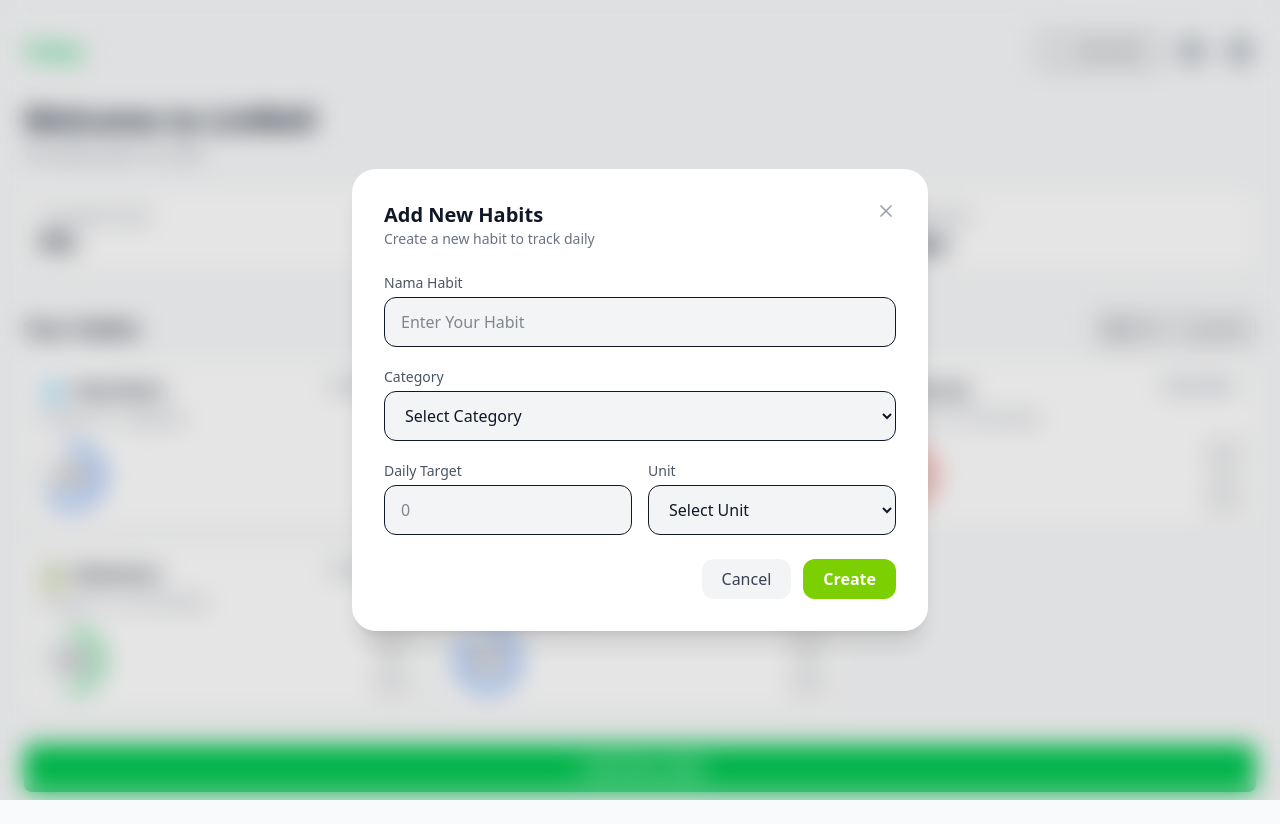
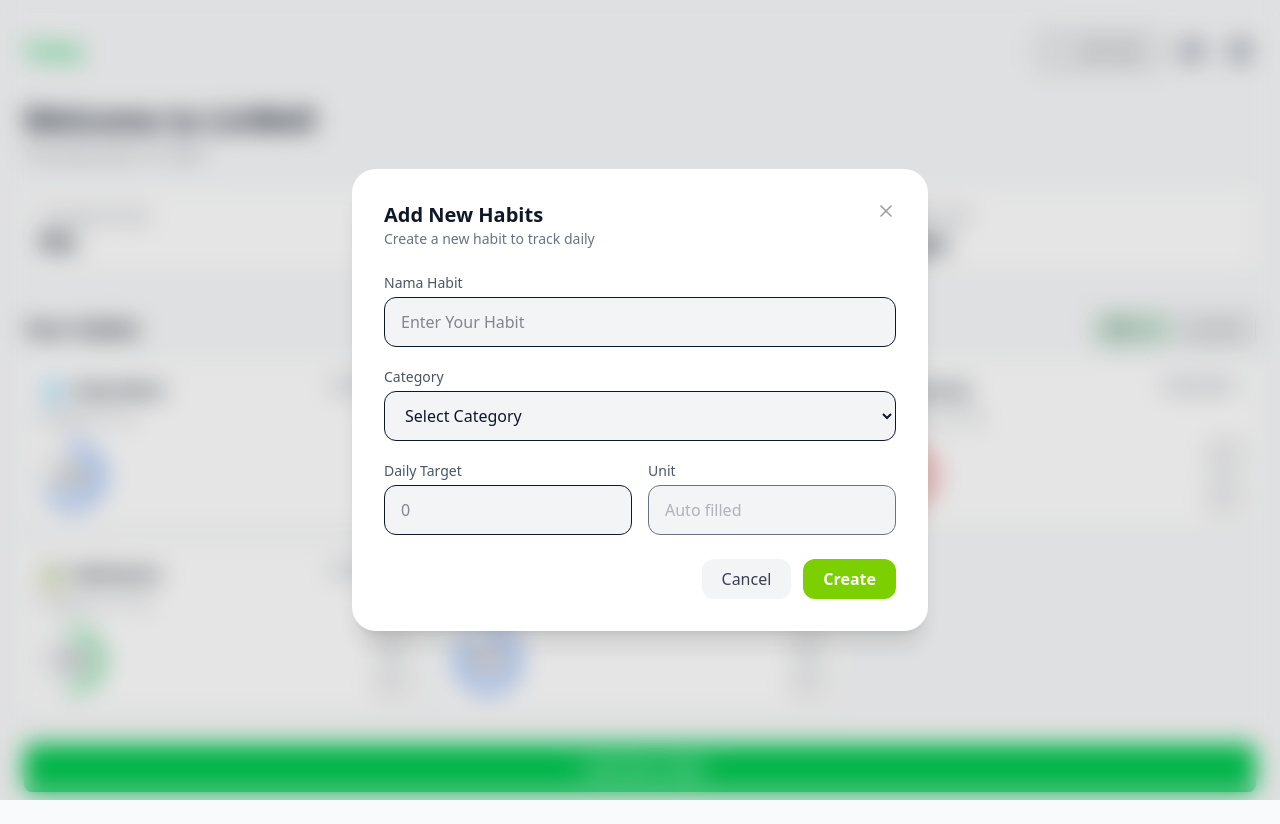
Before and after one commit to DyandraWI/LivWell-ClientSide, a React (Vite) app in the folder client/: page /dashboard in a window 1280 px wide. Both pictures are taken after a click on the button "Add Habit". Built offline with nearby package versions, Linux system fonts and the light colour scheme.

Commit message:
Add Category Habits with unit Auto Filled and New Feature Stats

```diff
--- a/client/package.json
+++ b/client/package.json
@@ -19,6 +19,7 @@
     "react-hot-toast": "^2.5.2",
     "react-icons": "^5.5.0",
     "react-router-dom": "^7.4.1",
+    "recharts": "^2.15.2",
     "tailwindcss": "^4.0.17"
   },
   "devDependencies": {
--- a/client/src/components/dashboard/AddHabitModal.jsx
+++ b/client/src/components/dashboard/AddHabitModal.jsx
@@ -8,6 +8,27 @@ const AddHabitModal = ({ isOpen, onClose, onSave }) => {
   const [target, setTarget] = useState('');
   const [unit, setUnit] = useState('');
 
+  const handleCategoryChange = (value) => {
+    setCategory(value);
+    // Set unit automatically based on category
+    switch (value) {
+      case 'health':
+        setUnit('glasses');
+        break;
+      case 'sleep':
+        setUnit('hours');
+        break;
+      case 'exercise':
+        setUnit('minutes');
+        break;
+      case 'meditation':
+        setUnit('minutes');
+        break;
+      default:
+        setUnit('');
+    }
+  };
+
   const handleSubmit = (e) => {
     e.preventDefault();
 
@@ -15,7 +36,16 @@ const AddHabitModal = ({ isOpen, onClose, onSave }) => {
 
     const newHabit = {
       name,
-      icon: category === 'health' ? '💧' : category === 'sleep' ? '🌙' : category === 'exercise' ? '🏋️' : null,
+      icon:
+        category === 'health'
+          ? '💧'
+          : category === 'sleep'
+          ? '🌙'
+          : category === 'exercise'
+          ? '🏋️'
+          : category === 'meditation'
+          ? '🧘‍♂️'
+          : null,
       progress: 0,
       goal: `${target} ${unit}`,
       current: '0',
@@ -37,7 +67,12 @@ const AddHabitModal = ({ isOpen, onClose, onSave }) => {
         <div className="fixed inset-0 z-50 flex items-center justify-center backdrop-blur-md">
           <div className="absolute inset-0 bg-black/10" onClick={onClose}></div>
 
-          <motion.div initial={{ opacity: 0, y: 40 }} animate={{ opacity: 1, y: 0 }} exit={{ opacity: 0, y: 40 }} className="relative z-50 bg-white p-8 rounded-3xl shadow-xl w-full max-w-xl">
+          <motion.div
+            initial={{ opacity: 0, y: 40 }}
+            animate={{ opacity: 1, y: 0 }}
+            exit={{ opacity: 0, y: 40 }}
+            className="relative z-50 bg-white p-8 rounded-3xl shadow-xl w-full max-w-xl"
+          >
             <div className="flex justify-between items-start mb-6">
               <div>
                 <h2 className="text-xl font-semibold">Add New Habits</h2>
@@ -51,40 +86,66 @@ const AddHabitModal = ({ isOpen, onClose, onSave }) => {
             <form className="space-y-5" onSubmit={handleSubmit}>
               <div>
                 <label className="block text-sm text-gray-600 mb-1">Nama Habit</label>
-                <input type="text" value={name} onChange={(e) => setName(e.target.value)} placeholder="Enter Your Habit" className="w-full px-4 py-3 border rounded-xl bg-gray-100 focus:outline-none focus:ring-2 focus:ring-blue-400" />
+                <input
+                  type="text"
+                  value={name}
+                  onChange={(e) => setName(e.target.value)}
+                  placeholder="Enter Your Habit"
+                  className="w-full px-4 py-3 border rounded-xl bg-gray-100 focus:outline-none focus:ring-2 focus:ring-blue-400"
+                />
               </div>
 
               <div>
                 <label className="block text-sm text-gray-600 mb-1">Category</label>
-                <select value={category} onChange={(e) => setCategory(e.target.value)} className="w-full px-4 py-3 border rounded-xl bg-gray-100 focus:outline-none">
+                <select
+                  value={category}
+                  onChange={(e) => handleCategoryChange(e.target.value)}
+                  className="w-full px-4 py-3 border rounded-xl bg-gray-100 focus:outline-none"
+                >
                   <option value="">Select Category</option>
                   <option value="health">Water</option>
                   <option value="sleep">Sleep</option>
                   <option value="exercise">Exercise</option>
+                  <option value="meditation">Meditation</option>
                 </select>
               </div>
 
               <div className="grid grid-cols-2 gap-4">
                 <div>
                   <label className="block text-sm text-gray-600 mb-1">Daily Target</label>
-                  <input type="number" value={target} onChange={(e) => setTarget(e.target.value)} className="w-full px-4 py-3 border rounded-xl bg-gray-100 focus:outline-none" placeholder="0" />
+                  <input
+                    type="number"
+                    value={target}
+                    onChange={(e) => setTarget(e.target.value)}
+                    className="w-full px-4 py-3 border rounded-xl bg-gray-100 focus:outline-none"
+                    placeholder="0"
+                  />
                 </div>
 
                 <div>
                   <label className="block text-sm text-gray-600 mb-1">Unit</label>
-                  <select value={unit} onChange={(e) => setUnit(e.target.value)} className="w-full px-4 py-3 border rounded-xl bg-gray-100 focus:outline-none">
-                    <option value="">Select Unit</option>
-                    <option value="glasses">glasses</option>
-                    <option value="minutes">minutes</option>
-                  </select>
+                  <input
+                    type="text"
+                    value={unit}
+                    readOnly
+                    className="w-full px-4 py-3 border rounded-xl bg-gray-100 text-gray-500 cursor-not-allowed"
+                    placeholder="Auto filled"
+                  />
                 </div>
               </div>
 
               <div className="flex justify-end mt-6 gap-3">
-                <button type="button" onClick={onClose} className="px-5 py-2 rounded-xl bg-gray-100 hover:bg-gray-200 text-gray-700">
+                <button
+                  type="button"
+                  onClick={onClose}
+                  className="px-5 py-2 rounded-xl bg-gray-100 hover:bg-gray-200 text-gray-700"
+                >
                   Cancel
                 </button>
-                <button type="submit" className="px-5 py-2 rounded-xl bg-lime-500 hover:bg-lime-600 text-white font-semibold">
+                <button
+                  type="submit"
+                  className="px-5 py-2 rounded-xl bg-lime-500 hover:bg-lime-600 text-white font-semibold"
+                >
                   Create
                 </button>
               </div>
--- a/client/src/components/dashboard/HabitCard.jsx
+++ b/client/src/components/dashboard/HabitCard.jsx
@@ -1,21 +1,54 @@
-const HabitCard = ({ name, progress, target, streak, unit, color }) => {
-    const percent = Math.round((progress / target) * 100);
+import React from 'react';
+import { ChevronUp, ChevronDown } from 'lucide-react';
 
-    return (
-      <div className="bg-white p-4 rounded-xl shadow-md">
-        <div className="flex justify-between items-center">
-          <h3 className="text-md font-bold">{name}</h3>
-          <span className="text-sm text-gray-500">{streak} day streak</span>
+const HabitCard = ({ habit, onIncrease, onDecrease }) => {
+  const percent = habit.progress;
+
+  return (
+    <div className="bg-white rounded-xl shadow p-4 relative">
+      <div className="flex justify-between items-start">
+        <div className="flex items-center gap-2">
+          <span className="text-xl">{habit.icon}</span>
+          <h4 className="text-md font-semibold">{habit.name}</h4>
         </div>
-        <p className="text-sm mt-1 text-gray-600">Progress: {progress} / {target} {unit}</p>
-        <div className="mt-2">
-          <div className="w-16 h-16 rounded-full border-4 border-dashed flex items-center justify-center"
-               style={{ borderColor: color }}>
-            <span className="text-lg font-bold">{percent}%</span>
-          </div>
+        <span className="text-xs text-gray-500 bg-gray-100 px-2 py-0.5 rounded-full">
+          {habit.streak} day streak
+        </span>
+      </div>
+      <p className="text-sm text-gray-500 mt-1">
+        Progress: {habit.current} / {habit.goal}
+      </p>
+
+      <div className="flex items-center justify-between mt-3">
+        <div className="relative w-16 h-16">
+          <svg className="w-full h-full transform -rotate-90">
+            <circle cx="32" cy="32" r="28" stroke="#e5e7eb" strokeWidth="6" fill="none" />
+            <circle
+              cx="32"
+              cy="32"
+              r="28"
+              stroke={habit.color}
+              strokeWidth="6"
+              strokeDasharray={176}
+              strokeDashoffset={176 - (176 * percent) / 100}
+              fill="none"
+              strokeLinecap="round"
+            />
+          </svg>
+          <div className="absolute inset-0 flex items-center justify-center text-sm font-bold">{percent}%</div>
+        </div>
+
+        <div className="flex flex-col gap-2">
+          <button onClick={onIncrease} className="w-8 h-8 rounded-full border flex items-center justify-center hover:bg-gray-100">
+            <ChevronUp size={16} />
+          </button>
+          <button onClick={onDecrease} className="w-8 h-8 rounded-full border flex items-center justify-center hover:bg-gray-100">
+            <ChevronDown size={16} />
+          </button>
         </div>
       </div>
-    );
-  };
+    </div>
+  );
+};
 
-  export default HabitCard;
+export default HabitCard;
--- /dev/null
+++ b/client/src/components/dashboard/StatsView.jsx
@@ -0,0 +1,27 @@
+import React from 'react';
+import { BarChart, Bar, XAxis, YAxis, CartesianGrid, Tooltip, ResponsiveContainer, Cell } from 'recharts';
+
+const StatsView = ({ habits }) => {
+  return (
+    <div className="bg-white p-6 rounded-xl shadow-md">
+      <h3 className="text-lg font-semibold mb-4">Habit Progress Overview</h3>
+      <div className="w-full h-64">
+        <ResponsiveContainer width="100%" height="100%">
+          <BarChart data={habits} margin={{ top: 10, right: 30, left: 0, bottom: 5 }}>
+            <CartesianGrid strokeDasharray="3 3" />
+            <XAxis dataKey="name" />
+            <YAxis unit="%" />
+            <Tooltip />
+            <Bar dataKey="progress" radius={[4, 4, 0, 0]}>
+              {habits.map((entry, index) => (
+                <Cell key={`cell-${index}`} fill={entry.color || '#10B981'} />
+              ))}
+            </Bar>
+          </BarChart>
+        </ResponsiveContainer>
+      </div>
+    </div>
+  );
+};
+
+export default StatsView;
--- a/client/src/pages/dashboard.jsx
+++ b/client/src/pages/dashboard.jsx
@@ -1,7 +1,8 @@
 import React, { useState } from 'react';
 import { Plus, User, LayoutGrid, BarChart3, Bell } from 'lucide-react';
 import AddHabitModal from '../components/dashboard/AddHabitModal';
-import { ChevronUp, ChevronDown } from 'lucide-react';
+import HabitCard from '../components/dashboard/HabitCard';
+import StatsView from '../components/dashboard/StatsView'; // Tambahkan komponen StatsView jika belum ada
 
 const Dashboard = () => {
   const today = new Date().toLocaleDateString('en-US', {
@@ -12,24 +13,52 @@ const Dashboard = () => {
   });
 
   const [showModal, setShowModal] = useState(false);
+  const [showStats, setShowStats] = useState(false);
   const [habits, setHabits] = useState([
-    { name: 'Daily Water', icon: '💧', progress: 63, goal: '8 glasses', current: '5', streak: 3, color: '#3B82F6' },
-    { name: 'Sleep', icon: '🌙', progress: 88, goal: '8 hours', current: '7', streak: 6, color: '#8B5CF6' },
-    { name: 'Exercise', icon: '🏋️‍♂️', progress: 50, goal: '30 minutes', current: '15', streak: 2, color: '#EF4444' },
-    { name: 'Meditation', icon: '🧘‍♂️', progress: 50, goal: '20 minutes', current: '10', streak: 7, color: '#22C55E' },
-    { name: 'Drink Water', icon: '💧', progress: 88, goal: '8 glasses', current: '7', streak: 6, color: '#3B82F6' },
+    { name: 'Daily Water', icon: '💧', progress: 63, goal: '8', current: '5', streak: 3, color: '#3B82F6' },
+    { name: 'Sleep', icon: '🌙', progress: 88, goal: '8', current: '7', streak: 6, color: '#8B5CF6' },
+    { name: 'Exercise', icon: '🏋️‍♂️', progress: 50, goal: '30', current: '15', streak: 2, color: '#EF4444' },
+    { name: 'Meditation', icon: '🧘‍♂️', progress: 50, goal: '20', current: '10', streak: 7, color: '#22C55E' },
+    { name: 'Drink Water', icon: '💧', progress: 88, goal: '8', current: '7', streak: 6, color: '#3B82F6' },
   ]);
 
+  const getDefaultColorByCategory = (icon) => {
+    switch (icon) {
+      case '💧':
+        return '#3B82F6'; // Water - Blue
+      case '🌙':
+        return '#8B5CF6'; // Sleep - Purple
+      case '🏋️':
+      case '🏋️‍♂️':
+        return '#EF4444'; // Exercise - Red
+      case '🧘‍♂️':
+        return '#22C55E'; // Meditation - Green
+      default:
+        return '#10B981'; // Default - Teal
+    }
+  };
+
   const handleAddHabit = (newHabit) => {
-    const defaultColor = getDefaultColor(newHabit.name || '');
+    const defaultColor = getDefaultColorByCategory(newHabit.icon);
+    const goalValue = parseFloat(newHabit.goal || '1');
+    const currentValue = parseFloat(newHabit.current || '0');
+    const progress = Math.round((currentValue / goalValue) * 100);
 
-    setHabits([...habits, { ...newHabit, color: defaultColor }]);
+    setHabits([
+      ...habits,
+      {
+        ...newHabit,
+        color: defaultColor,
+        progress,
+        streak: 0,
+      },
+    ]);
     setShowModal(false);
   };
 
   const handleProgressChange = (index, change) => {
-    setHabits((prevHabits) => {
-      return prevHabits.map((habit, idx) => {
+    setHabits((prevHabits) =>
+      prevHabits.map((habit, idx) => {
         if (idx === index) {
           const goalValue = parseFloat(habit.goal);
           let newCurrent = parseFloat(habit.current) + change;
@@ -46,17 +75,8 @@ const Dashboard = () => {
           };
         }
         return habit;
-      });
-    });
-  };
-
-  const getDefaultColor = (name) => {
-    name = name.toLowerCase();
-    if (name.includes('water')) return '#3B82F6'; // biru
-    if (name.includes('sleep') || name.includes('tidur')) return '#8B5CF6'; // ungu
-    if (name.includes('exercise') || name.includes('workout')) return '#EF4444'; // merah
-    if (name.includes('meditation')) return '#22C55E'; // hijau
-    return '#10B981'; // warna default hijau toska
+      })
+    );
   };
 
   return (
@@ -65,7 +85,10 @@ const Dashboard = () => {
       <div className="flex items-center justify-between mb-8">
         <h1 className="text-xl font-semibold text-green-500">Today</h1>
         <div className="flex items-center gap-4">
-          <button onClick={() => setShowModal(true)} className="flex items-center gap-2 border px-4 py-2 rounded-lg text-sm hover:bg-green-100">
+          <button
+            onClick={() => setShowModal(true)}
+            className="flex items-center gap-2 border px-4 py-2 rounded-lg text-sm hover:bg-green-100"
+          >
             <Plus size={16} /> Add Habit
           </button>
           <div className="w-8 h-8 rounded-full bg-gray-300 flex items-center justify-center">
@@ -80,7 +103,7 @@ const Dashboard = () => {
       <h2 className="text-3xl font-bold mb-1">Welcome to LivWell</h2>
       <p className="text-gray-500 mb-6">{today}</p>
 
-      {/* Stats Section */}
+      {/* Stats Summary */}
       <div className="grid grid-cols-1 md:grid-cols-3 gap-4 mb-10">
         <div className="bg-white rounded-xl shadow p-4">
           <p className="text-sm text-gray-500">Completion Rate</p>
@@ -96,66 +119,59 @@ const Dashboard = () => {
         </div>
       </div>
 
-      {/* Habit Control */}
+      {/* Habit View Controls */}
       <div className="flex items-center justify-between mb-4">
         <h3 className="text-xl font-semibold">Your Habits</h3>
         <div className="flex items-center gap-2">
-          <button className="flex items-center gap-1 px-3 py-1 text-sm rounded-md border bg-white hover:bg-gray-100">
+          <button
+            onClick={() => setShowStats(false)}
+            className={`flex items-center gap-1 px-3 py-1 text-sm rounded-md border ${
+              !showStats ? 'bg-green-100' : 'bg-white'
+            } hover:bg-green-100`}
+          >
             <LayoutGrid size={16} /> Grid
           </button>
-          <button className="flex items-center gap-1 px-3 py-1 text-sm rounded-md border bg-white hover:bg-gray-100">
+          <button
+            onClick={() => setShowStats(true)}
+            className={`flex items-center gap-1 px-3 py-1 text-sm rounded-md border ${
+              showStats ? 'bg-green-100' : 'bg-white'
+            } hover:bg-green-100`}
+          >
             <BarChart3 size={16} /> Stats
           </button>
         </div>
       </div>
 
-      {/* Habits List */}
+      {/* Conditional Views */}
+      {showStats ? (
+        <StatsView habits={habits} />
+      ) : (
+        <>
           <div className="grid grid-cols-1 sm:grid-cols-2 lg:grid-cols-3 gap-4 mb-8">
             {habits.map((habit, idx) => (
-          <div key={idx} className="bg-white rounded-xl shadow p-4 relative">
-            <div className="flex justify-between items-start">
-              <div className="flex items-center gap-2">
-                <span className="text-xl">{habit.icon}</span>
-                <h4 className="text-md font-semibold">{habit.name}</h4>
-              </div>
-              <span className="text-xs text-gray-500 bg-gray-100 px-2 py-0.5 rounded-full">{habit.streak} day streak</span>
-            </div>
-            <p className="text-sm text-gray-500 mt-1">
-              Progress: {habit.current} / {habit.goal}
-            </p>
-
-            {/* Progress Circle */}
-            <div className="flex items-center justify-between mt-3">
-              <div className="relative w-16 h-16">
-                <svg className="w-full h-full transform -rotate-90">
-                  <circle cx="32" cy="32" r="28" stroke="#e5e7eb" strokeWidth="6" fill="none" />
-                  <circle cx="32" cy="32" r="28" stroke={habit.color} strokeWidth="6" strokeDasharray={176} strokeDashoffset={176 - (176 * habit.progress) / 100} fill="none" strokeLinecap="round" />
-                </svg>
-                <div className="absolute inset-0 flex items-center justify-center text-sm font-bold">{habit.progress}%</div>
-              </div>
-
-              {/* Up & Down Buttons */}
-              <div className="flex flex-col gap-2">
-                <button onClick={() => handleProgressChange(idx, 1)} className="w-8 h-8 rounded-full border flex items-center justify-center hover:bg-gray-100">
-                  <ChevronUp size={16} />
-                </button>
-
-                <button onClick={() => handleProgressChange(idx, -1)} className="w-8 h-8 rounded-full border flex items-center justify-center hover:bg-gray-100">
-                  <ChevronDown size={16} />
-                </button>
-              </div>
-            </div>
-          </div>
+              <HabitCard
+                key={idx}
+                habit={habit}
+                onIncrease={() => handleProgressChange(idx, 1)}
+                onDecrease={() => handleProgressChange(idx, -1)}
+              />
             ))}
           </div>
 
-      {/* Button to Open Modal */}
-      <button onClick={() => setShowModal(true)} className="w-full bg-green-500 hover:bg-green-600 text-white font-semibold py-3 rounded-lg text-center">
+          <button
+            onClick={() => setShowModal(true)}
+            className="w-full bg-green-500 hover:bg-green-600 text-white font-semibold py-3 rounded-lg text-center"
+          >
             + Add New Habit
           </button>
+        </>
+      )}
 
-      {/* Modal Component */}
-      <AddHabitModal isOpen={showModal} onClose={() => setShowModal(false)} onSave={handleAddHabit} />
+      <AddHabitModal
+        isOpen={showModal}
+        onClose={() => setShowModal(false)}
+        onSave={handleAddHabit}
+      />
     </div>
   );
 };
```
Also changed, not shown: client/src/pages/Dashboard/components/userPanel.jsx (deleted, +0 -11 lines), client/src/pages/LandingPage.jsx (deleted, +0 -23 lines), 1 other file (tests, documents, lock files or other folders). Lines whose indentation alone changed are shown as unchanged.
